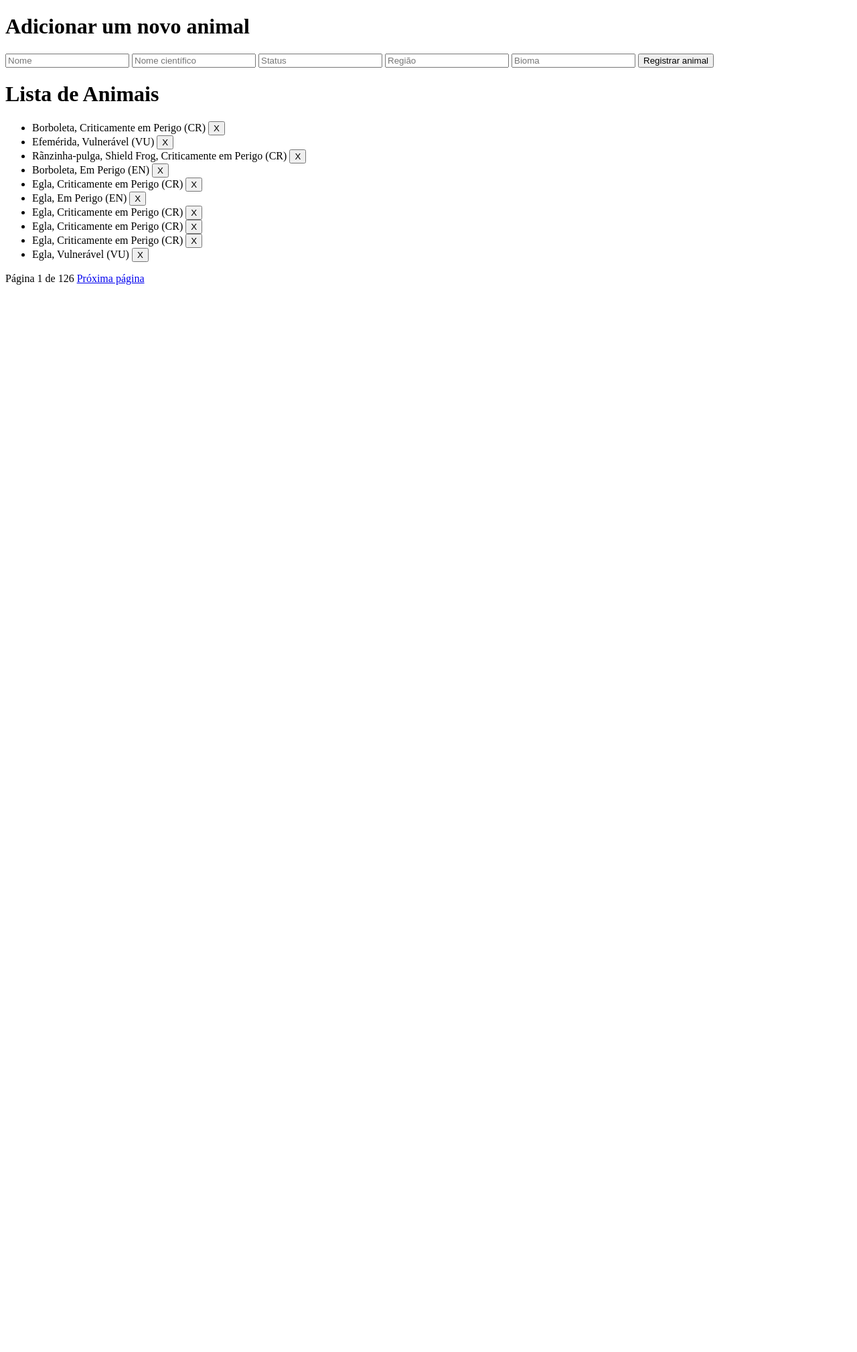
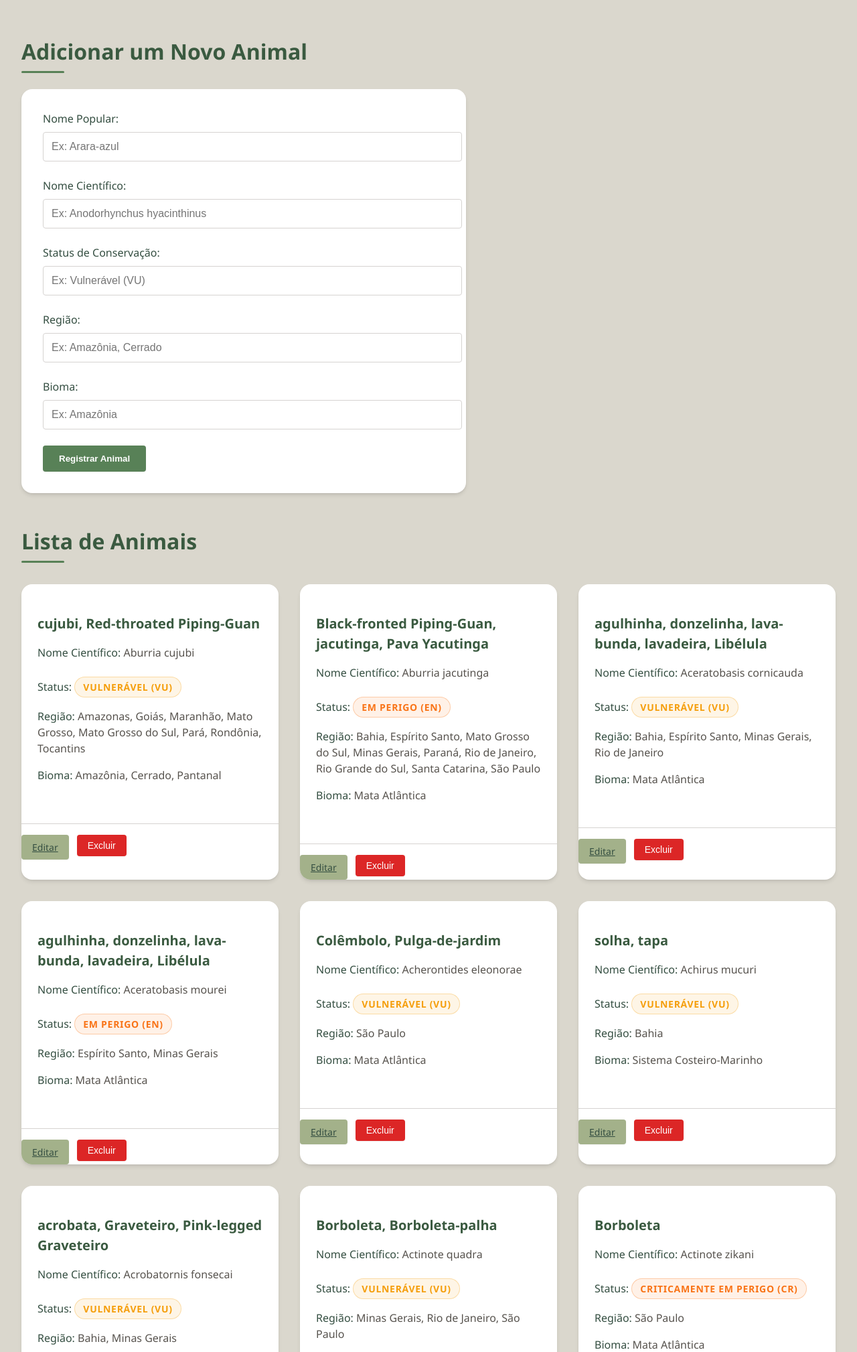
Before and after one commit to IsabelaPalhares/ProjetoApc, a Flask app: page / in a window 1280 px wide. Shown: the top 2018 px of the page at 67% size. Before the commit the page ends 425 px from the top, so only its background shows below. Run offline with Flask 3, Linux system fonts and the light colour scheme.

Commit message:
Corrigindo Bugs

```diff
--- a/app.py
+++ b/app.py
@@ -1,16 +1,16 @@
-from flask import Flask, render_template, request, redirect
-from models import db, Tasks
+# app.py
+from flask import Flask, render_template, request, redirect, url_for
+from models import db, Task
 
 app = Flask(__name__)
 app.config['SQLALCHEMY_DATABASE_URI'] = 'sqlite:///site.db'
 db.init_app(app)
 
-
 @app.route('/')
 def index():
     page = request.args.get('page', 1, type=int)
     per_page = 10
-    pagination = Tasks.query.paginate(page=page, per_page=per_page, error_out=False)
+    pagination = Task.query.paginate(page=page, per_page=per_page, error_out=False)
     tasks = pagination.items
     return render_template("index.html", tasks=tasks, pagination=pagination)
 
@@ -22,7 +22,7 @@ def create_task():
     regiao = request.form["regiao"]
     bioma = request.form["bioma"]
 
-    new_task = Tasks(
+    new_task = Task(
         nome=nome,
         nome_cientifico=nome_cientifico,
         status=status,
@@ -37,18 +37,43 @@ def create_task():
         db.session.rollback()
         return f"Erro ao salvar no banco: {e}"
 
-    return redirect('/')
-
+    return redirect(url_for('index'))
 
 @app.route("/delete/<int:task_id>", methods=["POST"])
 def delete_task(task_id):
-    task = Tasks.query.get(task_id)
+    task = Task.query.get_or_404(task_id)
+
+    try:
+        db.session.delete(task)
+        db.session.commit()
+    except Exception as e:
+        db.session.rollback()
+        return f"Erro ao deletar do banco: {e}"
+
+    return redirect(url_for('index'))
+
+@app.route("/edit/<int:task_id>")
+def edit_task_page(task_id):
+    task = Task.query.get_or_404(task_id)
+    return render_template("edit.html", task=task)
+
+@app.route("/update/<int:task_id>", methods=["POST"])
+def update_task(task_id):
+    task = Task.query.get_or_404(task_id)
 
     if task:
-        db.session.delete(task)
-        db.session.commit()
-    return redirect('/')
+        try:
+            task.nome = request.form["nome"]
+            task.nome_cientifico = request.form["nome_cientifico"]
+            task.status = request.form["status"]
+            task.regiao = request.form["regiao"]
+            task.bioma = request.form["bioma"]
+            db.session.commit()
+        except Exception as e:
+            db.session.rollback()
+            return f"Erro ao atualizar no banco: {e}"
 
+    return redirect(url_for('index'))
 
 if __name__ == "__main__":
     with app.app_context():
--- /dev/null
+++ b/static/css/style.css
@@ -0,0 +1,270 @@
+:root {
+  --primary-green: #3a5a40;
+  --secondary-green: #588157;
+  --light-green: #a3b18a;
+  --beige: #dad7cd;
+  --dark-brown: #344e41;
+
+  --vulnerable: #f59e0b;
+  --endangered: #f97316;
+  --critical: #dc2626;
+
+  --white: #ffffff;
+  --light-gray: #f5f5f4;
+  --medium-gray: #d6d3d1;
+  --dark-gray: #57534e;
+
+  --shadow-sm: 0 1px 2px 0 rgba(0, 0, 0, 0.05);
+  --shadow-md: 0 4px 6px -1px rgba(0, 0, 0, 0.1), 0 2px 4px -1px rgba(0, 0, 0, 0.06);
+  --shadow-lg: 0 10px 15px -3px rgba(0, 0, 0, 0.1), 0 4px 6px -2px rgba(0, 0, 0, 0.05);
+
+
+  --radius-sm: 0.25rem;
+  --radius-md: 0.5rem;
+  --radius-lg: 1rem;
+}
+
+body {
+  font-family: 'Segoe UI', system-ui, -apple-system, sans-serif;
+  line-height: 1.5;
+  color: var(--dark-brown);
+  background-color: var(--beige);
+  padding: 2rem;
+  max-width: 1600px;
+  margin: 0 auto;
+}
+
+
+h1 {
+  font-size: 2rem;
+  font-weight: 700;
+  color: var(--primary-green);
+  margin-bottom: 1.5rem;
+  position: relative;
+  padding-bottom: 0.5rem;
+}
+
+h1::after {
+  content: '';
+  position: absolute;
+  bottom: 0;
+  left: 0;
+  width: 4rem;
+  height: 3px;
+  background-color: var(--secondary-green);
+  border-radius: 3px;
+}
+
+h3 {
+  font-size: 1.25rem;
+  font-weight: 600;
+  color: var(--primary-green);
+  margin-bottom: 0.5rem;
+}
+
+
+.create-form {
+  background-color: var(--white);
+  padding: 2rem;
+  border-radius: var(--radius-lg);
+  box-shadow: var(--shadow-md);
+  margin-bottom: 3rem;
+  max-width: 600px;
+}
+
+.create-form label {
+  display: block;
+  font-weight: 500;
+  color: var(--dark-brown);
+  margin-bottom: 0.5rem;
+}
+
+.create-form input,
+.create-form select,
+.create-form textarea {
+  width: 100%;
+  padding: 0.75rem;
+  border: 1px solid var(--medium-gray);
+  border-radius: var(--radius-sm);
+  margin-bottom: 1.5rem;
+  font-size: 1rem;
+  transition: all 0.2s ease;
+}
+
+.create-form input:focus,
+.create-form select:focus,
+.create-form textarea:focus {
+  outline: none;
+  border-color: var(--secondary-green);
+  box-shadow: 0 0 0 3px rgba(88, 129, 87, 0.2);
+}
+
+.create-form button {
+  background-color: var(--secondary-green);
+  color: white;
+  border: none;
+  padding: 0.75rem 1.5rem;
+  border-radius: var(--radius-sm);
+  font-weight: 600;
+  cursor: pointer;
+  transition: all 0.2s ease;
+  box-shadow: var(--shadow-sm);
+}
+
+.create-form button:hover {
+  background-color: var(--primary-green);
+  box-shadow: var(--shadow-md);
+}
+
+
+.animal-grid {
+  display: grid;
+  grid-template-columns: repeat(auto-fill, minmax(300px, 1fr));
+  gap: 2rem;
+  margin-top: 2rem;
+}
+
+.animal-card {
+  background-color: var(--white);
+  border-radius: var(--radius-lg);
+  overflow: hidden;
+  box-shadow: var(--shadow-md);
+  transition: transform 0.3s ease, box-shadow 0.3s ease;
+}
+
+.animal-card:hover {
+  transform: translateY(-5px);
+  box-shadow: var(--shadow-lg);
+}
+
+.animal-card-content {
+  padding: 1.5rem;
+}
+
+.animal-card p {
+  margin-bottom: 0.75rem;
+  color: var(--dark-gray);
+}
+
+.animal-card strong {
+  color: var(--dark-brown);
+  font-weight: 500;
+}
+
+
+.status-badge {
+  display: inline-block;
+  padding: 0.25rem 0.75rem;
+  border-radius: 9999px;
+  font-size: 0.875rem;
+  font-weight: 600;
+  text-transform: uppercase;
+  letter-spacing: 0.05em;
+  margin-top: 0.5rem;
+}
+
+.status-vulnerable {
+  background-color: rgba(245, 158, 11, 0.1);
+  color: var(--vulnerable);
+  border: 1px solid rgba(245, 158, 11, 0.3);
+}
+
+.status-endangered {
+  background-color: rgba(249, 115, 22, 0.1);
+  color: var(--endangered);
+  border: 1px solid rgba(249, 115, 22, 0.3);
+}
+
+.status-critical {
+  background-color: rgba(220, 38, 38, 0.1);
+  color: var(--critical);
+  border: 1px solid rgba(220, 38, 38, 0.3);
+}
+
+.action-buttons {
+  display: flex;
+  gap: 0.75rem;
+  margin-top: 1.5rem;
+  padding-top: 1rem;
+  border-top: 1px solid var(--medium-gray);
+}
+
+.btn {
+  padding: 0.5rem 1rem;
+  border-radius: var(--radius-sm);
+  font-weight: 500;
+  font-size: 0.875rem;
+  cursor: pointer;
+  transition: all 0.2s ease;
+  border: none;
+  box-shadow: var(--shadow-sm);
+}
+
+.btn-edit {
+  background-color: var(--light-green);
+  color: var(--dark-brown);
+}
+
+.btn-edit:hover {
+  background-color: #8a9a76;
+  color: white;
+}
+
+.btn-delete {
+  background-color: var(--critical);
+  color: white;
+}
+
+.btn-delete:hover {
+  background-color: #b91c1c;
+}
+
+/* Responsive Design */
+@media (max-width: 768px) {
+  body {
+    padding: 1rem;
+  }
+
+  .animal-grid {
+    grid-template-columns: 1fr;
+  }
+
+  .create-form {
+    padding: 1.5rem;
+  }
+}
+
+/* Animations */
+@keyframes fadeIn {
+  from { opacity: 0; transform: translateY(10px); }
+  to { opacity: 1; transform: translateY(0); }
+}
+
+.animal-card {
+  animation: fadeIn 0.3s ease-out forwards;
+}
+
+/* Loading State (optional) */
+.loading-card {
+  background-color: var(--light-gray);
+  min-height: 200px;
+  border-radius: var(--radius-lg);
+  position: relative;
+  overflow: hidden;
+}
+
+.loading-card::after {
+  content: '';
+  position: absolute;
+  top: 0;
+  left: 0;
+  right: 0;
+  bottom: 0;
+  background: linear-gradient(90deg, transparent, rgba(255,255,255,0.6), transparent);
+  animation: loading 1.5s infinite;
+}
+
+@keyframes loading {
+  0% { transform: translateX(-100%); }
+  100% { transform: translateX(100%); }
+}
--- a/templates/index.html
+++ b/templates/index.html
@@ -1,39 +1,71 @@
 <!DOCTYPE html>
-<html>
+<html lang="pt-BR">
 <head>
-    <title>Projeto APC</title>
+    <meta charset="UTF-8">
+    <meta name="viewport" content="width=device-width, initial-scale=1.0">
+    <title>Projeto APC - Animais em Extinção</title>
+    <link rel="stylesheet" href="{{ url_for('static', filename='css/style.css') }}">
 </head>
 <body>
-    <h1>Adicionar um novo animal</h1>
-    <form action="/create" method="POST">
-        <input type="text" name="nome" required placeholder="Nome">
-        <input type="text" name="nome_cientifico" required placeholder="Nome científico">
-        <input type="text" name="status" required placeholder="Status">
-        <input type="text" name="regiao" required placeholder="Região">
-        <input type="text" name="bioma" required placeholder="Bioma">
-        <button type="submit">Registrar animal</button>
+    <h1>Adicionar um Novo Animal</h1>
+    <form class="create-form" action="{{ url_for('create_task') }}" method="POST">
+        <label for="nome">Nome Popular:</label>
+        <input type="text" id="nome" name="nome" required placeholder="Ex: Arara-azul">
+
+        <label for="nome_cientifico">Nome Científico:</label>
+        <input type="text" id="nome_cientifico" name="nome_cientifico" required placeholder="Ex: Anodorhynchus hyacinthinus">
+
+        <label for="status">Status de Conservação:</label>
+        <input type="text" id="status" name="status" required placeholder="Ex: Vulnerável (VU)">
+
+        <label for="regiao">Região:</label>
+        <input type="text" id="regiao" name="regiao" required placeholder="Ex: Amazônia, Cerrado">
+
+        <label for="bioma">Bioma:</label>
+        <input type="text" id="bioma" name="bioma" required placeholder="Ex: Amazônia">
+
+        <button type="submit">Registrar Animal</button>
     </form>
 
     <h1>Lista de Animais</h1>
-    <ul>
+    <div class="animal-grid">
         {% for task in tasks %}
-            <li>
-                {{ task.nome }}, {{ task.status }}
-                <form action="/delete/{{ task.id }}" method="POST" style="display:inline;">
-                    <button type="submit">X</button>
-            </li>
+            <div class="animal-card">
+                <div class="animal-card-content">
+                    <h3>{{ task.nome }}</h3>
+                    <p><strong>Nome Científico:</strong> {{ task.nome_cientifico }}</p>
+
+                    {% set status_lower = task.status.lower() %}
+                    {% set status_class = 'status-vulnerable' %} {% if 'em perigo' in status_lower or '(en)' in status_lower %}
+                        {% set status_class = 'status-endangered' %}
+                    {% elif 'criticamente' in status_lower or '(cr)' in status_lower %}
+                        {% set status_class = 'status-critical' %}
+                    {% endif %}
+
+                    <p><strong>Status:</strong> <span class="status-badge {{ status_class }}">{{ task.status }}</span></p>
+
+                    <p><strong>Região:</strong> {{ task.regiao }}</p>
+                    <p><strong>Bioma:</strong> {{ task.bioma }}</p>
+                </div>
+                <div class="action-buttons">
+                    <a href="{{ url_for('edit_task_page', task_id=task.id) }}" class="btn btn-edit">Editar</a>
+                    <form action="{{ url_for('delete_task', task_id=task.id) }}" method="POST" onsubmit="return confirm('Tem certeza que deseja excluir?');" style="display:inline;">
+                        <button type="submit" class="btn btn-delete">Excluir</button>
+                    </form>
+                </div>
+            </div>
+        {% else %}
+            <p>Nenhum animal cadastrado ainda.</p>
         {% endfor %}
-    </ul>
+    </div>
 
-    <div>
+    <div class="pagination">
         {% if pagination.has_prev %}
-            <a href="{{ url_for('index', page=pagination.prev_num) }}">Página anterior</a>
+            <a href="{{ url_for('index', page=pagination.prev_num) }}">Página Anterior</a>
         {% endif %}
-
-        Página {{ pagination.page }} de {{ pagination.pages }}
-
+        <span>Página {{ pagination.page }} de {{ pagination.pages }}</span>
         {% if pagination.has_next %}
-            <a href="{{ url_for('index', page=pagination.next_num) }}">Próxima página</a>
+            <a href="{{ url_for('index', page=pagination.next_num) }}">Próxima Página</a>
         {% endif %}
     </div>
 </body>
```
Also changed, not shown: models.py (+8 -4 lines), seed.py (added, +56 -0 lines), templates/edit.html (added, +31 -0 lines), Fauna Ameaçada.csv (added), instance/site.db.
